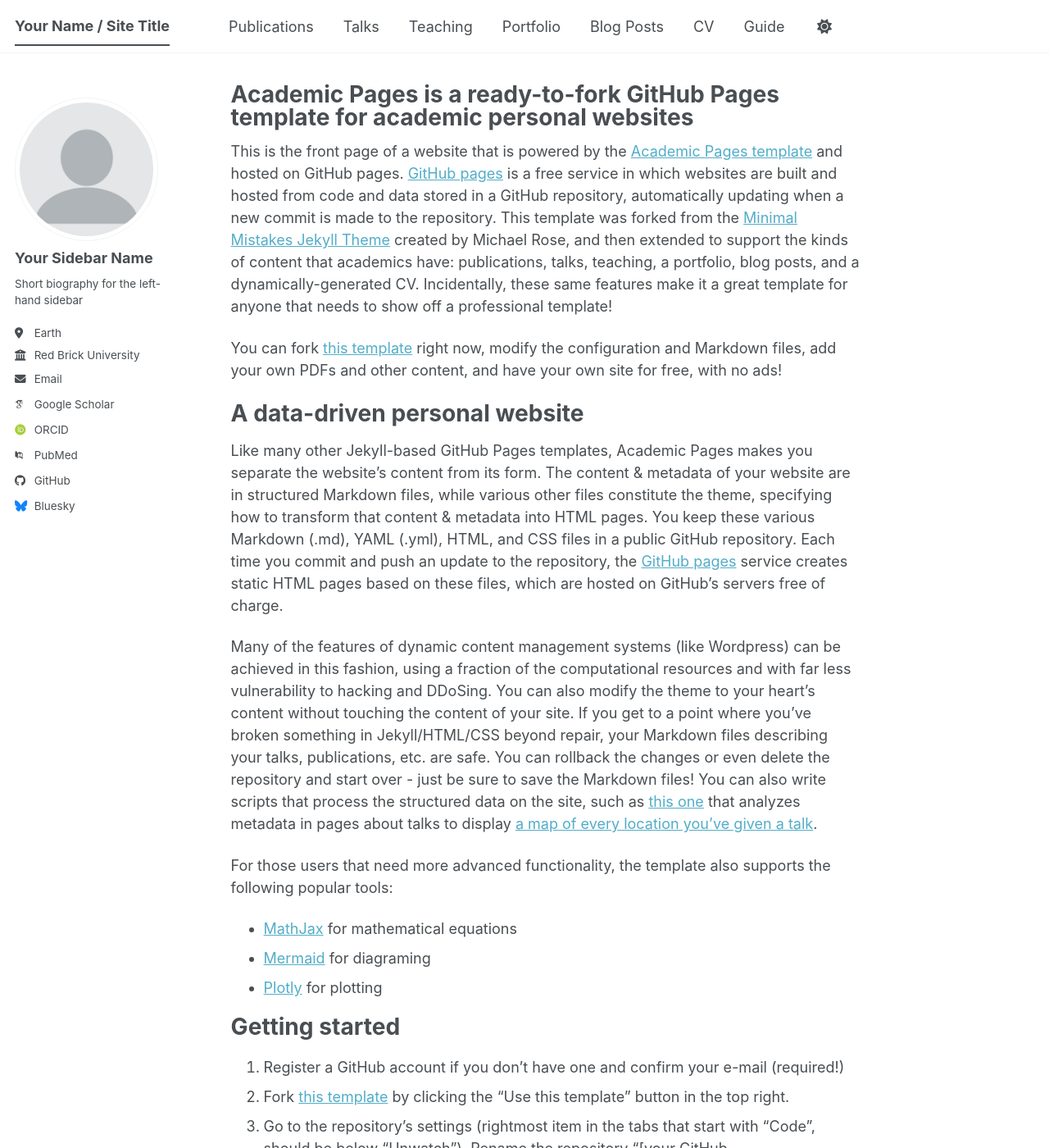
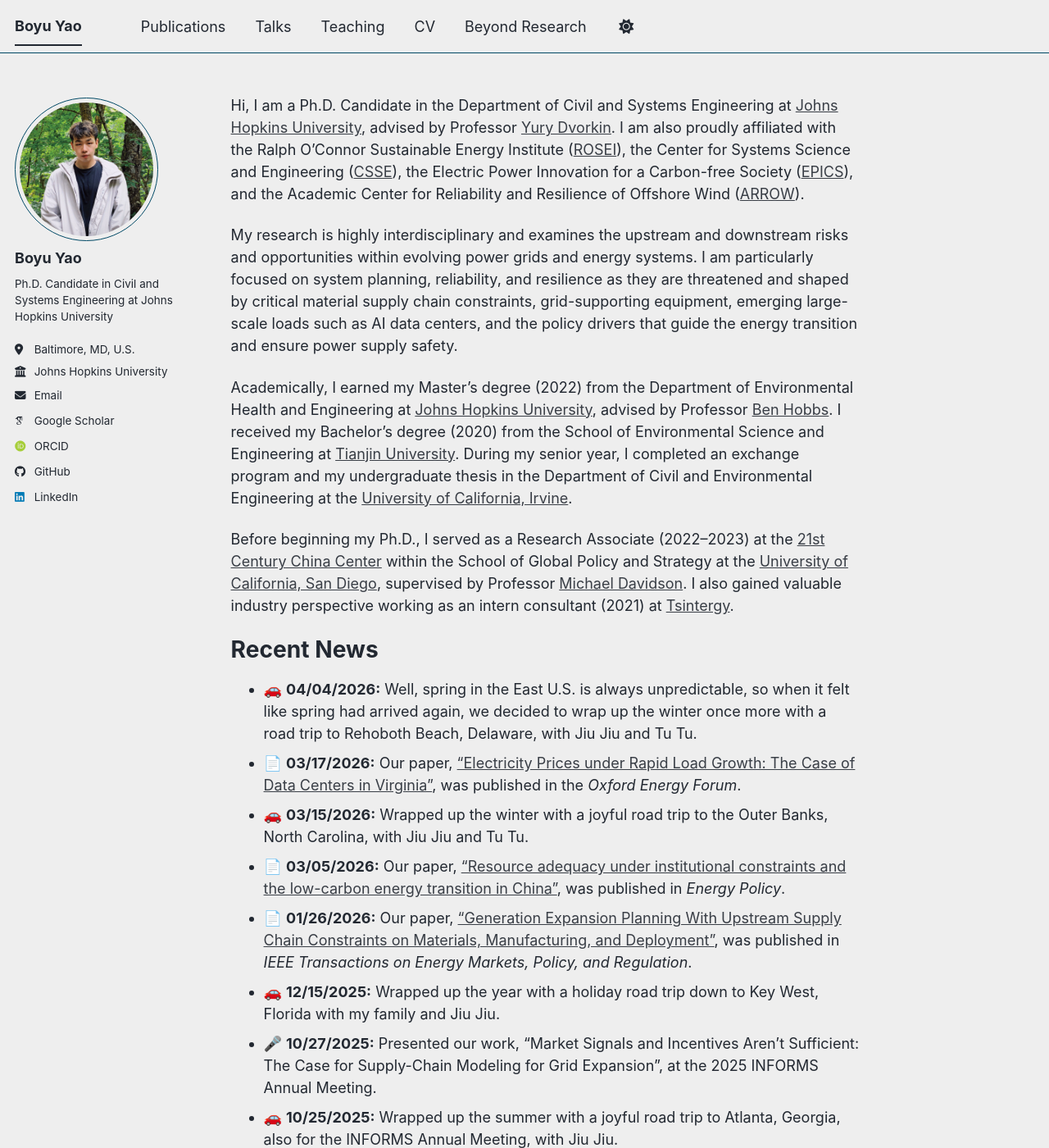
Before and after one commit to 3000dust/3000dust.github.io, a Jekyll site: the page built from _pages/about.md, in a window 1280 px wide and 1400 px high. Shown: the whole window at 82% size. Built offline with Jekyll 4.4.1, drawn with Linux system fonts in a browser that asks for light colours; some web fonts are replaced; a script bundle is joined from its source files by our own code; library files that are not in the unit come from our copies; some of the changed text lies outside the part shown.

Commit message:
Update website

```diff
--- a/_config.yml
+++ b/_config.yml
@@ -8,40 +8,40 @@
 
 # Basic Site Settings
 locale                   : "en-US"
-site_theme               : "default" # The available themes options are "default", "air", "sunrise", "mint", "dirt" and "contrast"
-title                    : "Your Name / Site Title"
+site_theme               : "air" # The available themes options are "default", "air", "sunrise", "mint", "dirt" and "contrast"
+title                    : "Boyu Yao"
 title_separator          : "-"
-name                     : &name "Your Name"
-description              : &description "Your Name's academic portfolio"   # Update this with a general description of your site, this is the default if not overridden by a page
-url                      : https://academicpages.github.io # The base hostname & protocol for your site e.g. "https://[your GitHub username].github.io",
+name                     : &name "Boyu Yao"
+description              : &description "Ph.D. Candidate in Civil and Systems Engineering at Johns Hopkins University"   # Update this with a general description of your site, this is the default if not overridden by a page
+url                      : https://3000dust.github.io # The base hostname & protocol for your site e.g. "https://[your GitHub username].github.io",
                                                            # or if you already have some other page hosted on Github then use "https://[your GitHub username].github.io/[Your Repo Name]"
 baseurl                  : "" # the subpath of your site, e.g. "/blog"
-repository               : "academicpages/academicpages.github.io"
+repository               : "3000dust/3000dust.github.io"
 
 # Site Author - The following control what appear as part of the author content on the side bar.
 #               If a field is blank the icon and link will not appear, otherwise it will be shown.
 #               Additional customization can be done by editing /_includes/author-profile.html
 author:
   # Biographic information
-  avatar           : "profile.png"
-  name             : "Your Sidebar Name"
+  avatar           : "profile.jpg"
+  name             : "Boyu Yao"
   pronouns         : # example: "she/her"
-  bio              : "Short biography for the left-hand sidebar"
-  location         : "Earth"
-  employer         : "Red Brick University"
+  bio              : "Ph.D. Candidate in Civil and Systems Engineering at Johns Hopkins University"
+  location         : "Baltimore, MD, U.S."
+  employer         : "Johns Hopkins University"
   uri              : # URL
-  email            : "none@example.org"
+  email            : "byao3@jhu.edu"
 
   # Academic websites
   academia         : # URL
   arxiv            : # URL - Update with the correct link to your profile
-  googlescholar    : "https://scholar.google.com/citations?user=PS_CX0AAAAAJ"
+  googlescholar    : "https://scholar.google.com/citations?user=1hwVpB4AAAAJ&hl=en"
   inspire-hep      : # URL
   impactstory      : # URL
-  orcid            : "https://orcid.org/yourorcidurl"
+  orcid            : "https://orcid.org/0009-0004-2198-9994"
   semantic         : # URL
   ssrn             : # URL
-  pubmed           : "https://www.ncbi.nlm.nih.gov/pubmed/?term=john+snow"
+  pubmed           : # URL
   researchgate     : # URL
   scopus           : # URL
   zotero           : # URL
@@ -51,13 +51,13 @@ author:
   bitbucket        : # Username - Update with your username on the site
   codepen          : # Username
   dribbble         : # Username
-  github           : "academicpages"
+  github           : "3000dust"
   kaggle           : # Username
   stackoverflow    : # User number or user number and name (i.e., use "1" or "1/jeff-atwood")
 
   # Social media
   artstation       : # Username
-  bluesky          : "bsky.app" # Replace this with you Bluesky username
+  bluesky          : # Username # Replace this with you Bluesky username
   facebook         : # Username
   flickr           : # Username
   foursquare       : # Username
@@ -66,7 +66,7 @@ author:
   keybase          : # Username
   instagram        : # Username
   lastfm           : # Username
-  linkedin         : # Username
+  linkedin         : "boyu-yao-1bb63a194"
   mastodon         : # URL
   medium           : # URL
   pinterest        : # Username
@@ -84,12 +84,10 @@ author:
 
 # Publication Category - The following the list of publication categories and their headings
 publication_category:
-  books:
-    title: 'Books'
-  manuscripts:
-    title: 'Journal Articles'
-  conferences:
-    title: 'Conference Papers'
+  articles:
+    title: 'Research Articles'
+  reports:
+    title: 'Technical Reports'
 
 # Site Settings
 teaser                   :  # filename of teaser fallback teaser image placed in /images/ for social media previews
@@ -302,7 +300,7 @@ sass:
 permalink: /:categories/:title/
 # paginate: 5 # amount of posts to show
 # paginate_path: /page:num/
-timezone: Etc/UTC # https://en.wikipedia.org/wiki/List_of_tz_database_time_zones
+timezone: America/New_York # https://en.wikipedia.org/wiki/List_of_tz_database_time_zones
 
 
 # Plugins
--- a/_pages/about.md
+++ b/_pages/about.md
@@ -1,56 +1,33 @@
 ---
 permalink: /
-title: "Academic Pages is a ready-to-fork GitHub Pages template for academic personal websites"
+title: ""
 author_profile: true
 redirect_from:
   - /about/
   - /about.html
 ---
 
-This is the front page of a website that is powered by the [Academic Pages template](https://github.com/academicpages/academicpages.github.io) and hosted on GitHub pages. [GitHub pages](https://pages.github.com) is a free service in which websites are built and hosted from code and data stored in a GitHub repository, automatically updating when a new commit is made to the repository. This template was forked from the [Minimal Mistakes Jekyll Theme](https://mmistakes.github.io/minimal-mistakes/) created by Michael Rose, and then extended to support the kinds of content that academics have: publications, talks, teaching, a portfolio, blog posts, and a dynamically-generated CV. Incidentally, these same features make it a great template for anyone that needs to show off a professional template!
+Hi, I am a Ph.D. Candidate in the Department of Civil and Systems Engineering at [Johns Hopkins University](https://www.jhu.edu/), advised by Professor [Yury Dvorkin](https://engineering.jhu.edu/faculty/uzi-yury-dvorkin/). I am also proudly affiliated with the Ralph O'Connor Sustainable Energy Institute ([ROSEI](https://energyinstitute.jhu.edu/)), the Center for Systems Science and Engineering ([CSSE](https://systems.jhu.edu/)), the Electric Power Innovation for a Carbon-free Society ([EPICS](https://energyinstitute.jhu.edu/epics/)), and the Academic Center for Reliability and Resilience of Offshore Wind ([ARROW](https://arrowosw.org/)).
 
- You can fork [this template](https://github.com/academicpages/academicpages.github.io) right now, modify the configuration and Markdown files, add your own PDFs and other content, and have your own site for free, with no ads!
+My research is highly interdisciplinary and examines the upstream and downstream risks and opportunities within evolving power grids and energy systems. I am particularly focused on system planning, reliability, and resilience as they are threatened and shaped by critical material supply chain constraints, grid-supporting equipment, emerging large-scale loads such as AI data centers, and the policy drivers that guide the energy transition and ensure power supply safety.
 
-A data-driven personal website
+
+Academically, I earned my Master's degree (2022) from the Department of Environmental Health and Engineering at [Johns Hopkins University](https://www.jhu.edu/), advised by Professor [Ben Hobbs](https://engineering.jhu.edu/faculty/benjamin-hobbs/). I received my Bachelor's degree (2020) from the School of Environmental Science and Engineering at [Tianjin University](https://en.tju.edu.cn/). During my senior year, I completed an exchange program and my undergraduate thesis in the Department of Civil and Environmental Engineering at the [University of California, Irvine](https://uci.edu/).
+
+Before beginning my Ph.D., I served as a Research Associate (2022–2023) at the [21st Century China Center](https://china.ucsd.edu/) within the School of Global Policy and Strategy at the [University of California, San Diego](https://ucsd.edu/), supervised by Professor [Michael Davidson](https://gps.ucsd.edu/faculty-directory/michael-davidson.html). I also gained valuable industry perspective working as an intern consultant (2021) at [Tsintergy](https://www.tsintergy.com/).
+
+
+Recent News
 ======
-Like many other Jekyll-based GitHub Pages templates, Academic Pages makes you separate the website's content from its form. The content & metadata of your website are in structured Markdown files, while various other files constitute the theme, specifying how to transform that content & metadata into HTML pages. You keep these various Markdown (.md), YAML (.yml), HTML, and CSS files in a public GitHub repository. Each time you commit and push an update to the repository, the [GitHub pages](https://pages.github.com/) service creates static HTML pages based on these files, which are hosted on GitHub's servers free of charge.
-
-Many of the features of dynamic content management systems (like Wordpress) can be achieved in this fashion, using a fraction of the computational resources and with far less vulnerability to hacking and DDoSing. You can also modify the theme to your heart's content without touching the content of your site. If you get to a point where you've broken something in Jekyll/HTML/CSS beyond repair, your Markdown files describing your talks, publications, etc. are safe. You can rollback the changes or even delete the repository and start over - just be sure to save the Markdown files! You can also write scripts that process the structured data on the site, such as [this one](https://github.com/academicpages/academicpages.github.io/blob/master/talkmap.ipynb) that analyzes metadata in pages about talks to display [a map of every location you've given a talk](https://academicpages.github.io/talkmap.html).
-
-For those users that need more advanced functionality, the template also supports the following popular tools:
-- [MathJax](https://www.mathjax.org/) for mathematical equations
-- [Mermaid](https://mermaid.js.org/) for diagraming
-- [Plotly](https://plotly.com/javascript/) for plotting
-
-Getting started
-======
-1. Register a GitHub account if you don't have one and confirm your e-mail (required!)
-1. Fork [this template](https://github.com/academicpages/academicpages.github.io) by clicking the "Use this template" button in the top right.
-1. Go to the repository's settings (rightmost item in the tabs that start with "Code", should be below "Unwatch"). Rename the repository "[your GitHub username].github.io", which will also be your website's URL.
-1. Set site-wide configuration and create content & metadata (see below -- also see [this set of diffs](https://archive.is/3TPas) showing what files were changed to set up [an example site](https://getorg-testacct.github.io) for a user with the username "getorg-testacct")
-1. Upload any files (like PDFs, .zip files, etc.) to the files/ directory. They will appear at https://[your GitHub username].github.io/files/example.pdf.
-1. Check status by going to the repository settings, in the "GitHub pages" section
-
-Site-wide configuration
-------
-The main configuration file for the site is in the base directory in [_config.yml](https://github.com/academicpages/academicpages.github.io/blob/master/_config.yml), which defines the content in the sidebars and other site-wide features. You will need to replace the default variables with ones about yourself and your site's github repository. The configuration file for the top menu is in [_data/navigation.yml](https://github.com/academicpages/academicpages.github.io/blob/master/_data/navigation.yml). For example, if you don't have a portfolio or blog posts, you can remove those items from that navigation.yml file to remove them from the header.
-
-Create content & metadata
-------
-For site content, there is one Markdown file for each type of content, which are stored in directories like _publications, _talks, _posts, _teaching, or _pages. For example, each talk is a Markdown file in the [_talks directory](https://github.com/academicpages/academicpages.github.io/tree/master/_talks). At the top of each Markdown file is structured data in YAML about the talk, which the theme will parse to do lots of cool stuff. The same structured data about a talk is used to generate the list of talks on the [Talks page](https://academicpages.github.io/talks), each [individual page](https://academicpages.github.io/talks/2012-03-01-talk-1) for specific talks, the talks section for the [CV page](https://academicpages.github.io/cv), and the [map of places you've given a talk](https://academicpages.github.io/talkmap.html) (if you run this [python file](https://github.com/academicpages/academicpages.github.io/blob/master/talkmap.py) or [Jupyter notebook](https://github.com/academicpages/academicpages.github.io/blob/master/talkmap.ipynb), which creates the HTML for the map based on the contents of the _talks directory).
-
-**Markdown generator**
-
-The repository includes [a set of Jupyter notebooks](https://github.com/academicpages/academicpages.github.io/tree/master/markdown_generator
-) that converts a CSV containing structured data about talks or presentations into individual Markdown files that will be properly formatted for the Academic Pages template. The sample CSVs in that directory are the ones I used to create my own personal website at stuartgeiger.com. My usual workflow is that I keep a spreadsheet of my publications and talks, then run the code in these notebooks to generate the Markdown files, then commit and push them to the GitHub repository.
-
-How to edit your site's GitHub repository
-------
-Many people use a git client to create files on their local computer and then push them to GitHub's servers. If you are not familiar with git, you can directly edit these configuration and Markdown files directly in the github.com interface. Navigate to a file (like [this one](https://github.com/academicpages/academicpages.github.io/blob/master/_talks/2012-03-01-talk-1.md) and click the pencil icon in the top right of the content preview (to the right of the "Raw | Blame | History" buttons). You can delete a file by clicking the trashcan icon to the right of the pencil icon. You can also create new files or upload files by navigating to a directory and clicking the "Create new file" or "Upload files" buttons.
-
-Example: editing a Markdown file for a talk
-![Editing a Markdown file for a talk](/images/editing-talk.png)
-
-For more info
-------
-More info about configuring Academic Pages can be found in [the guide](https://academicpages.github.io/markdown/), the [growing wiki](https://github.com/academicpages/academicpages.github.io/wiki), and you can always [ask a question on GitHub](https://github.com/academicpages/academicpages.github.io/discussions). The [guides for the Minimal Mistakes theme](https://mmistakes.github.io/minimal-mistakes/docs/configuration/) (which this theme was forked from) might also be helpful.
+<!-- * 💼 **April 2026:** Thrilled to accept a summer internship offer at Resources for the Future (RFF)! -->
+* 🚗 **04/04/2026:** Well, spring in the East U.S. is always unpredictable, so when it felt like spring had arrived again, we decided to wrap up the winter once more with a road trip to Rehoboth Beach, Delaware, with Jiu Jiu and Tu Tu.
+* 📄 **03/17/2026:** Our paper, ["Electricity Prices under Rapid Load Growth: The Case of Data Centers in Virginia"](https://www.oxfordenergy.org/wpcms/wp-content/uploads/2026/03/OEF-147.pdf), was published in the *Oxford Energy Forum*.
+* 🚗 **03/15/2026:** Wrapped up the winter with a joyful road trip to the Outer Banks, North Carolina, with Jiu Jiu and Tu Tu.
+* 📄 **03/05/2026:** Our paper, ["Resource adequacy under institutional constraints and the low-carbon energy transition in China"](https://www.sciencedirect.com/science/article/pii/S030142152600042X), was published in *Energy Policy*.
+* 📄 **01/26/2026:** Our paper, ["Generation Expansion Planning With Upstream Supply Chain Constraints on Materials, Manufacturing, and Deployment"](https://ieeexplore.ieee.org/abstract/document/11363418), was published in *IEEE Transactions on Energy Markets, Policy, and Regulation*.
+* 🚗 **12/15/2025:** Wrapped up the year with a holiday road trip down to Key West, Florida with my family and Jiu Jiu.
+* 🎤 **10/27/2025:** Presented our work, "Market Signals and Incentives Aren’t Sufficient: The Case for Supply-Chain Modeling for Grid Expansion", at the 2025 INFORMS Annual Meeting.
+* 🚗 **10/25/2025:** Wrapped up the summer with a joyful road trip to Atlanta, Georgia, also for the INFORMS Annual Meeting, with Jiu Jiu.
+* 📄 **09/30/2025:** Our paper, ["Understanding supply chain constraints for the US clean energy transition"](https://www.nature.com/articles/s44406-025-00009-1), was published in *npj Clean Energy*.
+* 🎤 **07/27/2025:** Presented our work, ["A Decision Framework for Clean Energy Supply Chain Optimization"](https://ieeexplore.ieee.org/abstract/document/11225354), at the 2025 IEEE PES General Meeting.
+* 🚗 **05/25/2025:** Wrapped up the spring with a joyful road trip to New River Gorge National Park, West Virginia, with Jiu Jiu and Tu Tu.
```
Also changed, not shown: _data/navigation.yml (+30 -12 lines), images/profile.jpg (added).
